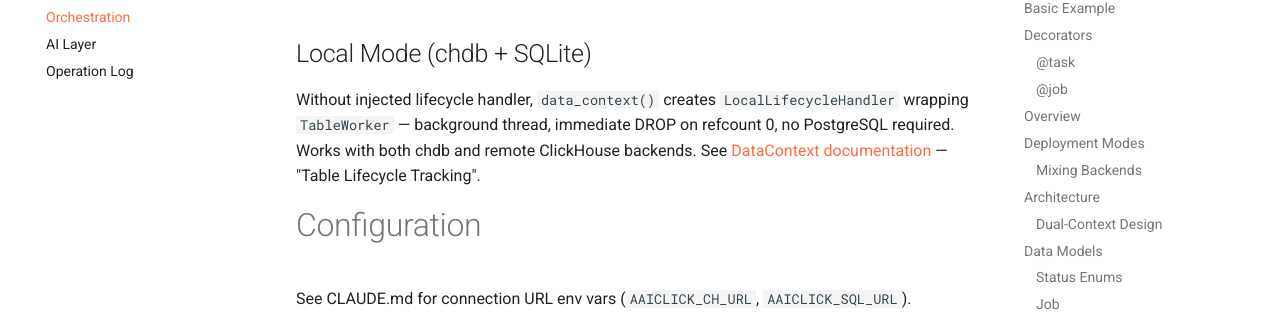
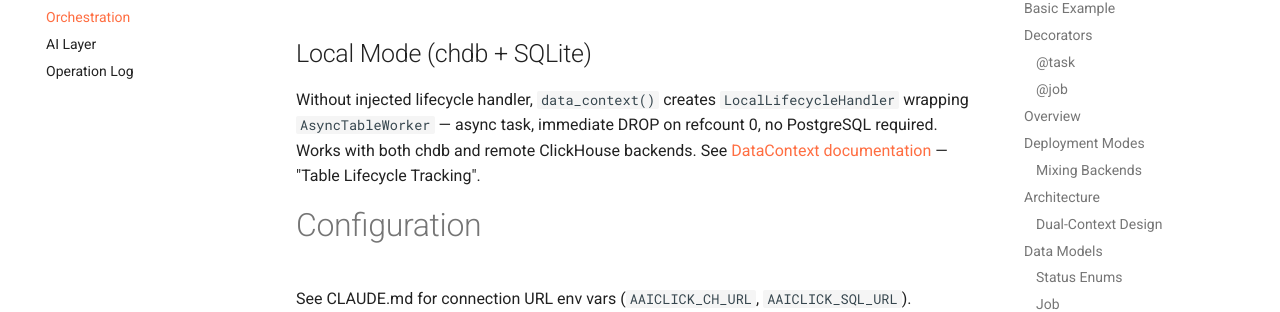
Before and after one commit to kolodkin/aaiclick, an MkDocs documentation site: the page built from docs/orchestration.md, in a window 1280 px wide and 900 px high, scrolled down 11517 px. Shown: the part 145-457 px from the top of the window. Built offline with MkDocs 1.6.1 and Material for MkDocs 9.7.7, drawn with Linux system fonts in a browser that asks for light colours; comment, search, counter and statistics services are not loaded; some of the changed text lies outside the part shown.

Commit message:
cleanup: update docs — AsyncTableWorker replaces TableWorker background thread

```diff
--- a/docs/orchestration.md
+++ b/docs/orchestration.md
@@ -67,7 +67,7 @@ The orchestration layer supports two deployment modes, controlled by two indepen
 | **SQL URL**         | `sqlite+aiosqlite:///~/.aaiclick/local.db`   | `postgresql+asyncpg://user:pass@host:5432/database` |
 | **Setup**           | `python -m aaiclick setup`                   | Provision servers + `python -m aaiclick migrate upgrade head` |
 | **Task claiming**   | Sequential SELECT + UPDATE (no row locking)  | Atomic CTE with `FOR UPDATE SKIP LOCKED`            |
-| **Table lifecycle** | `LocalLifecycleHandler` (background thread)  | `OrchLifecycleHandler` (SQL refcounts via `get_sql_session()`) |
+| **Table lifecycle** | `LocalLifecycleHandler` (async task)         | `OrchLifecycleHandler` (SQL refcounts via `get_sql_session()`) |
 | **Concurrency**     | Single process                               | Multiple workers across processes/machines          |
 | **Detection**       | `is_chdb()` / `is_sqlite()` return `True`    | Both return `False`                                 |
 
@@ -402,7 +402,7 @@ Periodic sweeper: lists `t*` tables in ClickHouse, extracts timestamp from snowf
 
 ## Local Mode (chdb + SQLite)
 
-Without injected lifecycle handler, `data_context()` creates `LocalLifecycleHandler` wrapping `TableWorker` — background thread, immediate DROP on refcount 0, no PostgreSQL required. Works with both chdb and remote ClickHouse backends. See [DataContext documentation](data_context.md) — "Table Lifecycle Tracking".
+Without injected lifecycle handler, `data_context()` creates `LocalLifecycleHandler` wrapping `AsyncTableWorker` — async task, immediate DROP on refcount 0, no PostgreSQL required. Works with both chdb and remote ClickHouse backends. See [DataContext documentation](data_context.md) — "Table Lifecycle Tracking".
 
 # Configuration
 
```
Also changed, not shown: docs/data_context.md (+1 -1 lines).
